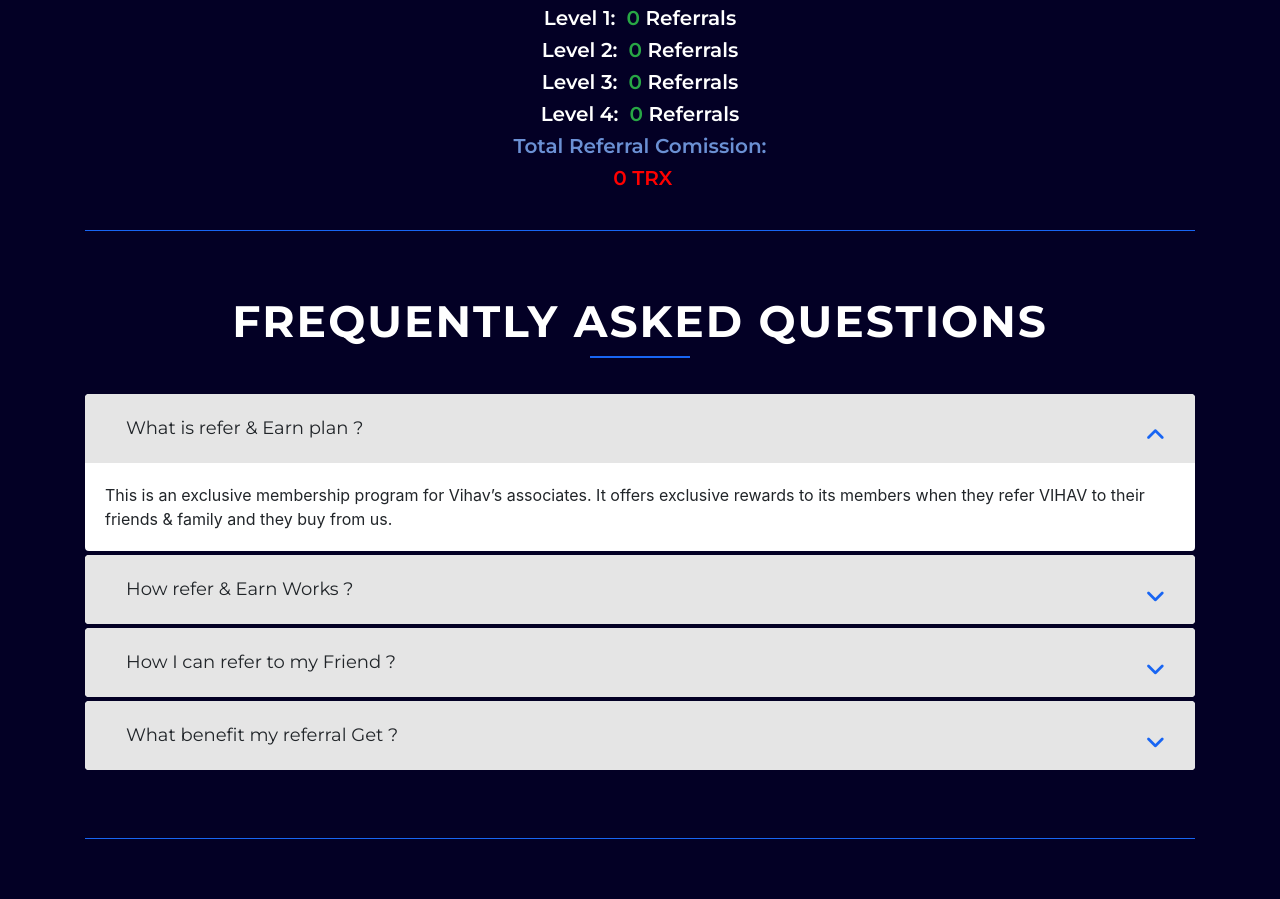
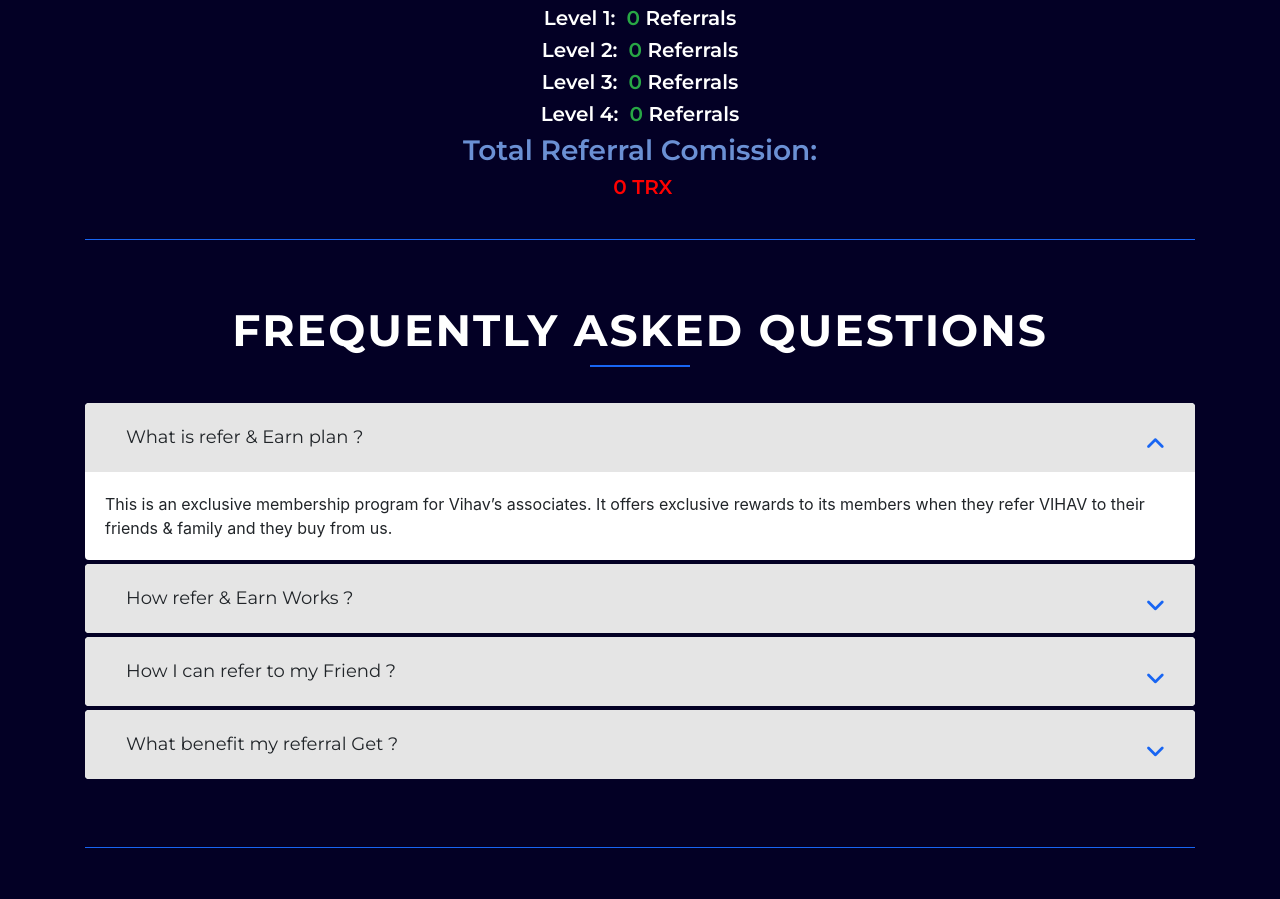
Before and after one commit to tfsmart2/tfsmart2.github.io, a plain HTML site: page index.html in a window 1280 px wide. Shown: the part 2380-3279 px from the top of the page. Drawn offline with nearby package versions, Linux system fonts and the light colour scheme.

Commit message:
Update index.html

```diff
--- a/index.html
+++ b/index.html
@@ -789,7 +789,7 @@
 	<h5 class="text-white text-center"> Level 3: <span class="text-green" id="aff3">&nbsp;0</span> Referrals</h5>
 	<h5 class="text-white text-center"> Level 4: <span class="text-green" id="aff4">&nbsp;0</span> Referrals</h5>
 
-	      <h5 class="text-blue text-center">Total Referral Comission: </h5>
+	      <h3 class="text-blue text-center">Total Referral Comission: </h3>
 	<h5 class="text-red text-center"><span id="refrewards">&nbsp;0</span> TRX</h5>
 	<div class="py-2"></div>
         <hr />
```
